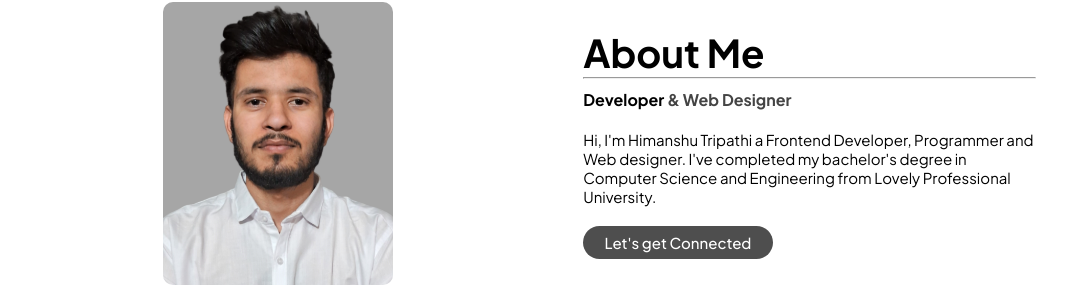
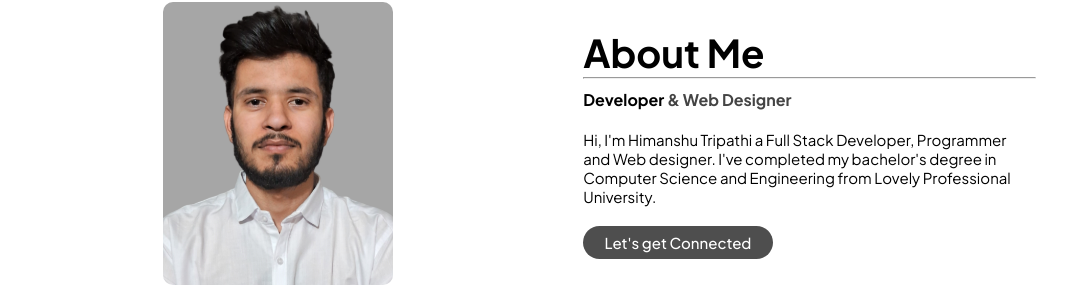
Before and after one commit to himxnshutripathi/personalportfolio, a React (Vite) app: page / in a window 1280 px wide. Shown: the part 398-685 px from the top of the page, without its empty margins (96-1183 px from the left). Built offline with nearby package versions, Linux system fonts and the light colour scheme; a web font is replaced by a local one.

Commit message:
Update Aboutme.jsx

```diff
--- a/src/Components/Aboutme/Aboutme.jsx
+++ b/src/Components/Aboutme/Aboutme.jsx
@@ -12,11 +12,12 @@ const Aboutme = () => {
             <h2>About Me</h2>
             <hr />
             <h4>Developer <span>& Web Designer</span></h4>
-            <p>Hi, I'm Himanshu Tripathi a Frontend Developer, Programmer and Web designer. I've completed my bachelor's degree in Computer Science and Engineering from Lovely Professional University.</p>
+            <p>Hi, I'm Himanshu Tripathi a Full Stack Developer, Programmer and Web designer. I've completed my bachelor's degree in Computer Science and Engineering from Lovely Professional University.</p>
             <button><a href="mailto:tripathi.himanshu9329@gmail.com">Let's get Connected</a></button>
         </div>
     </div>
   )
 }
 
+
 export default Aboutme
```
